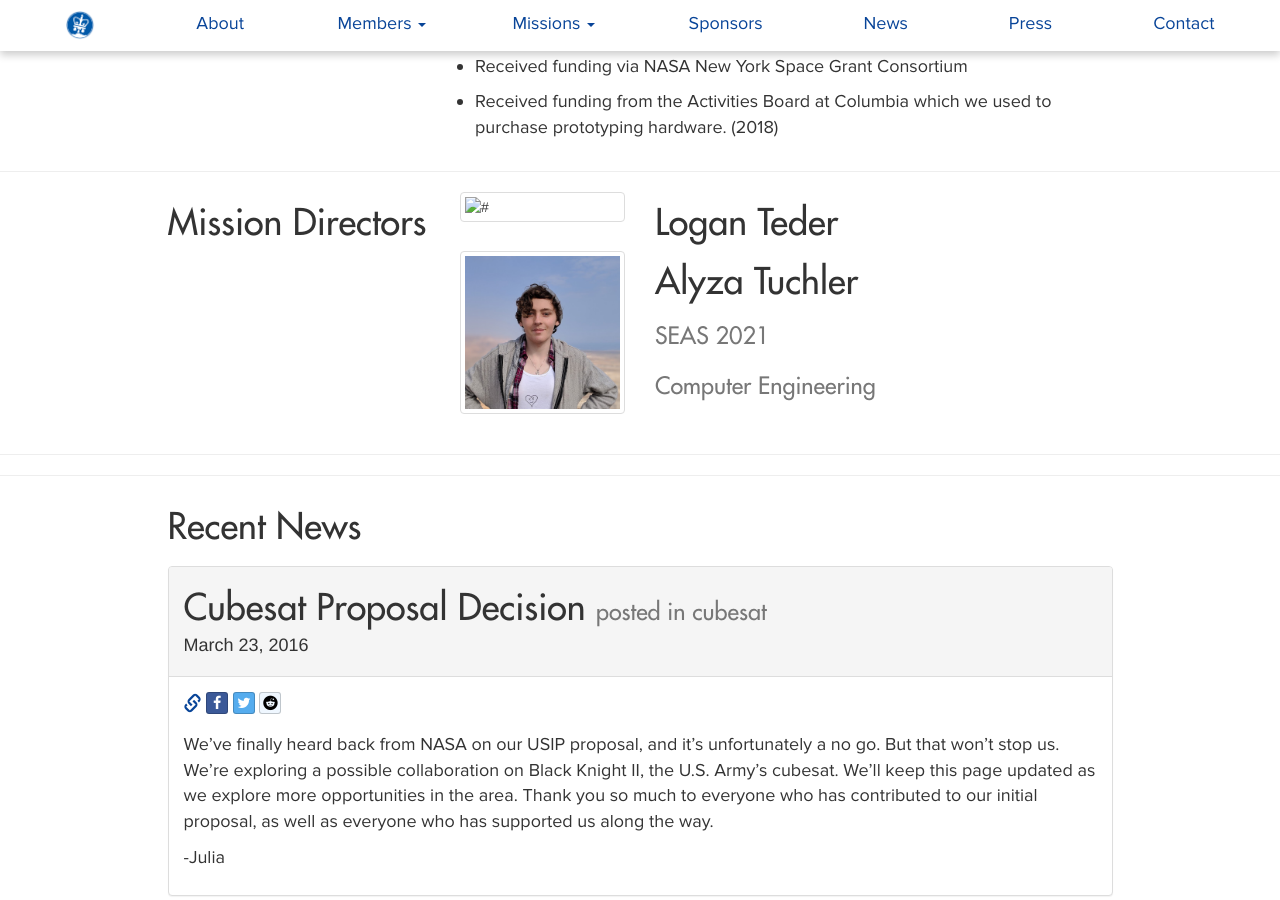
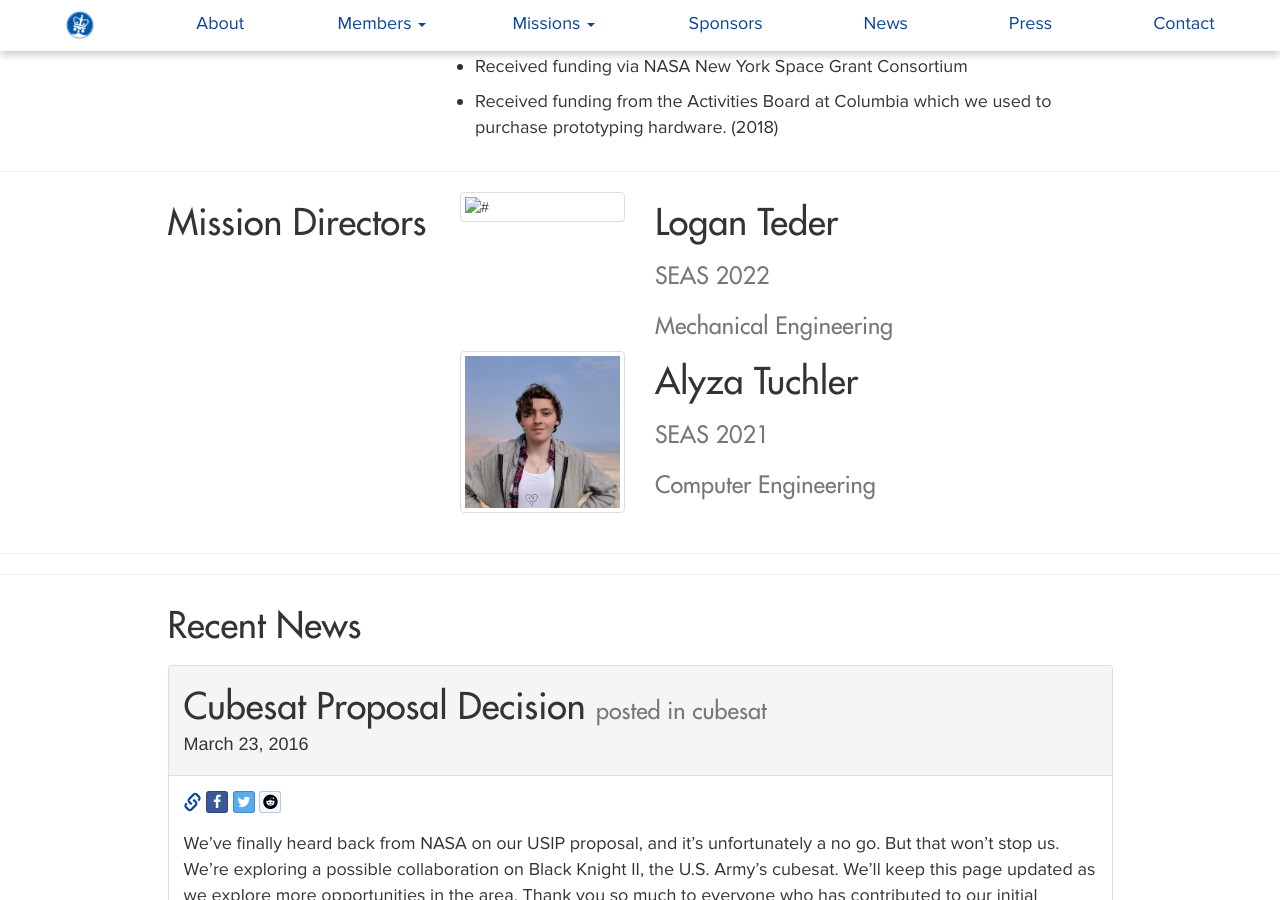
Before and after one commit to columbiaspace/columbiaspace.org, a Jekyll site: the page built from missions/mission-cubesat.html, in a window 1280 px wide and 900 px high, scrolled down 1887 px. Built offline with Jekyll 4.4.1, drawn with Linux system fonts in a browser that asks for light colours; nearby versions of some CDN libraries; comment, search, counter and statistics services are not loaded.

Commit message:
Update CubeSat and Micro-G mission lead school and major info.

```diff
--- a/missions/mission-cubesat.html
+++ b/missions/mission-cubesat.html
@@ -30,8 +30,8 @@ Received funding from the Activities Board at Columbia which we used to purchase
 "
 
 missionleader: "Logan Teder; Alyza Tuchler"
-leaderschool: "; SEAS 2021"
-leadermajor: "; Computer Engineering"
+leaderschool: "SEAS 2022; SEAS 2021"
+leadermajor: "Mechanical Engineering; Computer Engineering"
 leaderimage: "; /assets/media/img/profiles2017/atuchler.jpg;"
 
 news: true
--- a/missions/mission-microg.html
+++ b/missions/mission-microg.html
@@ -22,8 +22,8 @@ achievements: true
 achievementstext: "Letter of Intent for 2019 competition has been accepted; One of 25 teams selected for 2016, 2017, and 2018 competitions;"
 
 missionleader: "Matthew Groll; Elizabeth Baranes; Javier Lopez"
-leaderschool: "SEAS 2022; ; "
-leadermajor: "Mechanical Engineering; ; "
+leaderschool: "SEAS 2022; SEAS 2023; SEAS 2023"
+leadermajor: "Mechanical Engineering; Mechanical Engineering; Mechanical Engineering"
 leaderimage: "/assets/media/img/profiles2019/mgroll.jpg; /assets/media/img/profiles2020/ebaranes.jpg; /assets/media/img/profiles2020/jlopez.jpg"
 
 news: true
```
